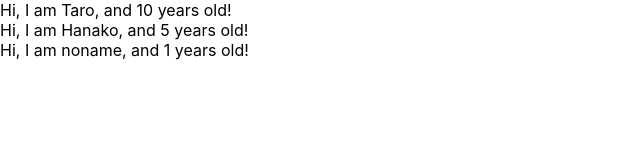
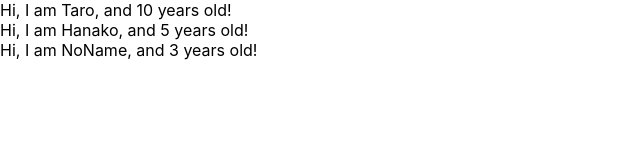
Before and after one commit to wasborn200/udemy-react-redux-crud-application, a React (Create React App) app: page / in a window 1280 px wide. Shown: the top 160 px of the page, without its empty margins (0-640 px from the left). Built offline with nearby package versions, Linux system fonts and the light colour scheme.

Commit message:
learn prop-types

```diff
--- a/src/App.js
+++ b/src/App.js
@@ -1,5 +1,6 @@
 
 import React from 'react';
+import PropTypes from 'prop-types';
 
 // 元の文
 // function App() {
@@ -11,7 +12,7 @@ const App = () => {
   const profiles = [
     { name: "Taro", age: 10 },
     { name: "Hanako", age: 5 },
-    { name: "noname"}
+    { name: "NoName", age: 3}
   ]
 
   return(
@@ -29,8 +30,9 @@ const User = (props) => {
   return <div>Hi, I am {props.name}, and {props.age} years old!</div>
 }
 
-User.defaultProps = {
-  age: 1
+User.propTypes = {
+  name: PropTypes.string,
+  age: PropTypes.number.isRequired
 }
 
 export default App;
```
